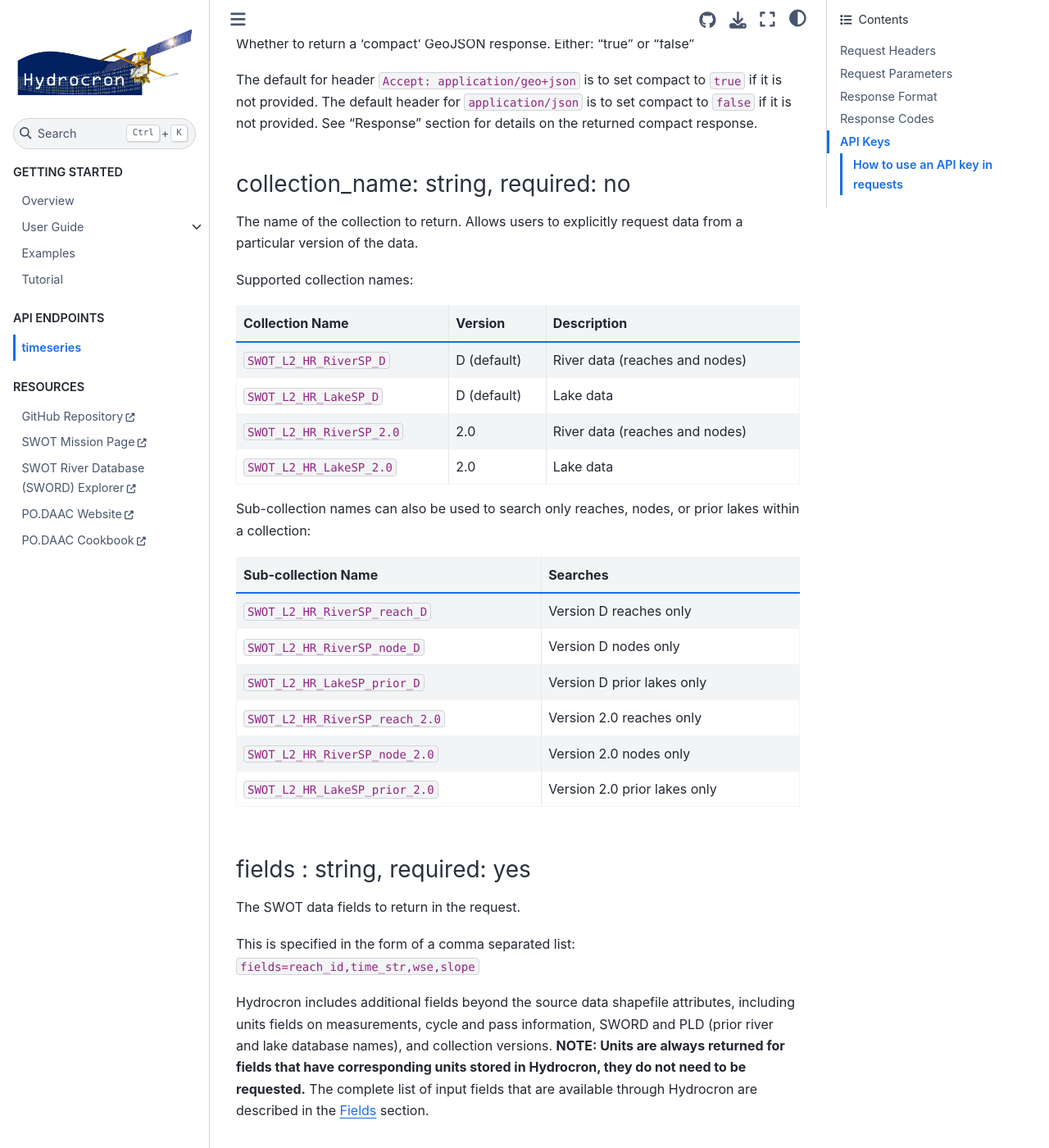
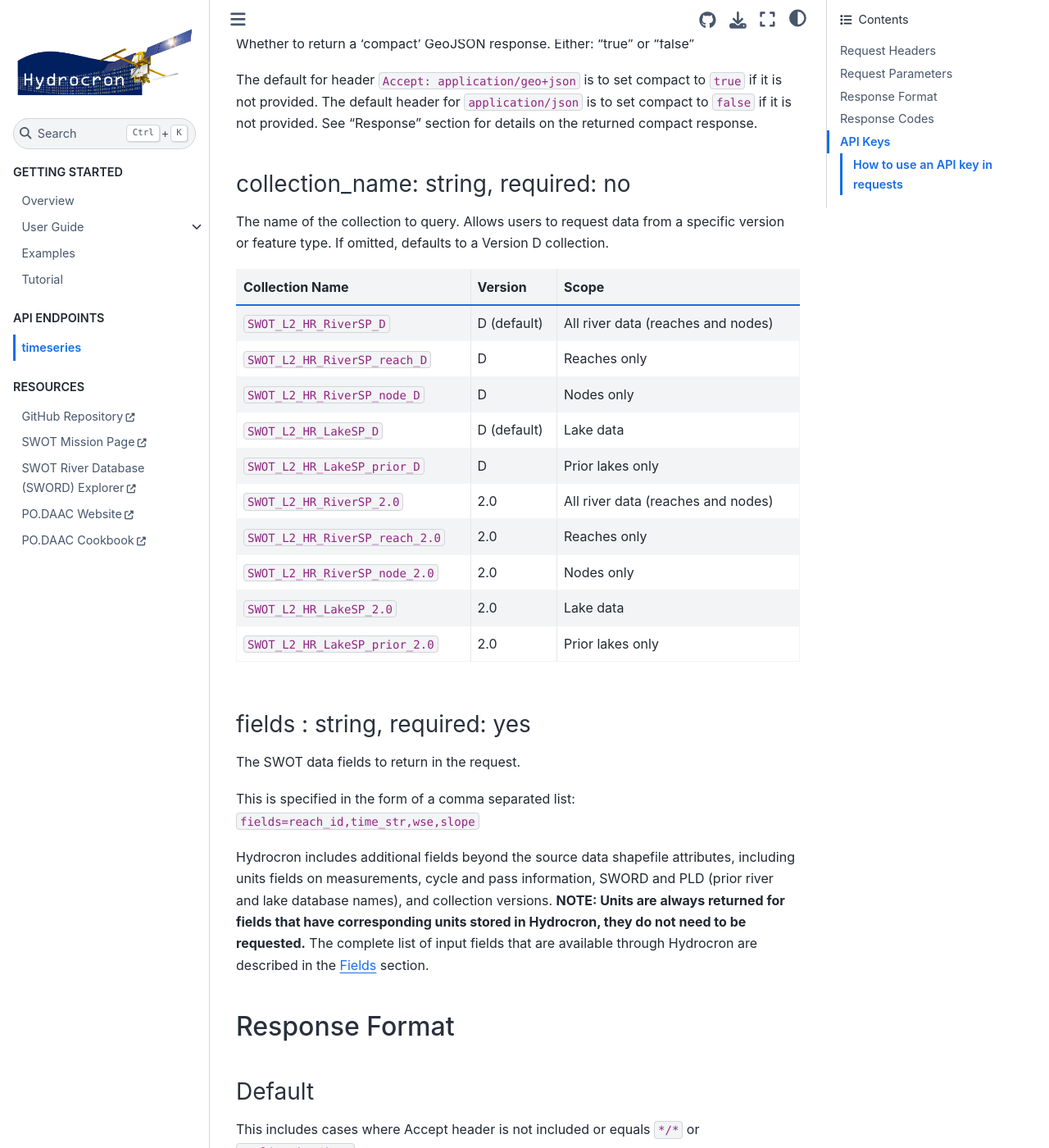
Before and after one commit to podaac/hydrocron, a Jupyter Book: the page built from docs/timeseries.md, in a window 1280 px wide and 1400 px high, scrolled down 3372 px. Shown: the whole window at 82% size. Built offline with Jupyter Book 1.0.4 settings and Sphinx 7.4.7 and the Sphinx Book theme 1.1.4, drawn with Linux system fonts in a browser that asks for light colours.

Commit message:
Updated table

```diff
--- a/docs/timeseries.md
+++ b/docs/timeseries.md
@@ -121,25 +121,20 @@ The default for header `Accept: application/geo+json` is to set compact to `true
 (collection_name)=
 ### collection_name: string, required: no
 
-The name of the collection to return. Allows users to explicitly request data from a particular version of the data.
+The name of the collection to query. Allows users to request data from a specific version or feature type. If omitted, defaults to a Version D collection.
 
-Supported collection names:
-| Collection Name | Version | Description |
-|-----------------|---------|-------------|
-| `SWOT_L2_HR_RiverSP_D` | D (default) | River data (reaches and nodes) |
+| Collection Name | Version | Scope |
+|-----------------|---------|-------|
+| `SWOT_L2_HR_RiverSP_D` | D (default) | All river data (reaches and nodes) |
+| `SWOT_L2_HR_RiverSP_reach_D` | D | Reaches only |
+| `SWOT_L2_HR_RiverSP_node_D` | D | Nodes only |
 | `SWOT_L2_HR_LakeSP_D` | D (default) | Lake data |
-| `SWOT_L2_HR_RiverSP_2.0` | 2.0 | River data (reaches and nodes) |
+| `SWOT_L2_HR_LakeSP_prior_D` | D | Prior lakes only |
+| `SWOT_L2_HR_RiverSP_2.0` | 2.0 | All river data (reaches and nodes) |
+| `SWOT_L2_HR_RiverSP_reach_2.0` | 2.0 | Reaches only |
+| `SWOT_L2_HR_RiverSP_node_2.0` | 2.0 | Nodes only |
 | `SWOT_L2_HR_LakeSP_2.0` | 2.0 | Lake data |
-
-Sub-collection names can also be used to search only reaches, nodes, or prior lakes within a collection:
-| Sub-collection Name | Searches |
-|---------------------|----------|
-| `SWOT_L2_HR_RiverSP_reach_D` | Version D reaches only |
-| `SWOT_L2_HR_RiverSP_node_D` | Version D nodes only |
-| `SWOT_L2_HR_LakeSP_prior_D` | Version D prior lakes only |
-| `SWOT_L2_HR_RiverSP_reach_2.0` | Version 2.0 reaches only |
-| `SWOT_L2_HR_RiverSP_node_2.0` | Version 2.0 nodes only |
-| `SWOT_L2_HR_LakeSP_prior_2.0` | Version 2.0 prior lakes only |
+| `SWOT_L2_HR_LakeSP_prior_2.0` | 2.0 | Prior lakes only |
 
 (fields)=
 ### fields : string, required: yes
```
